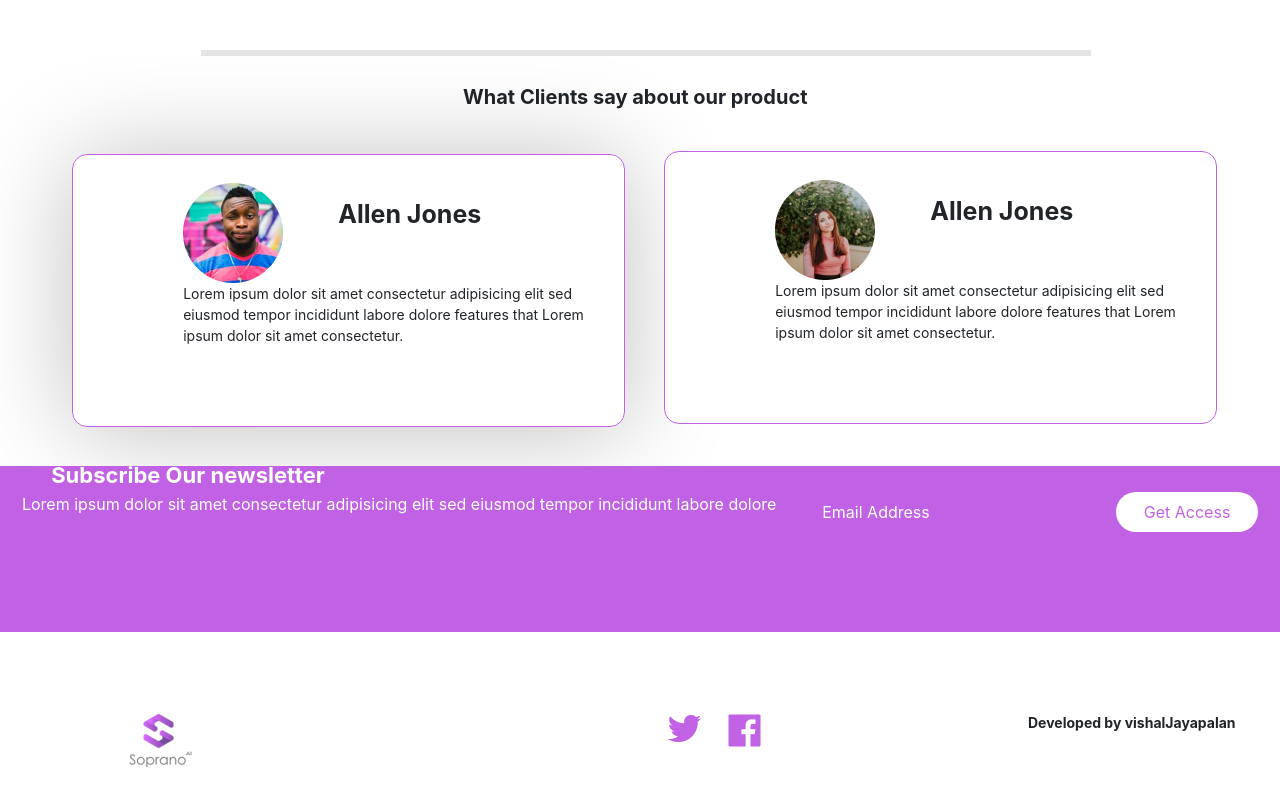
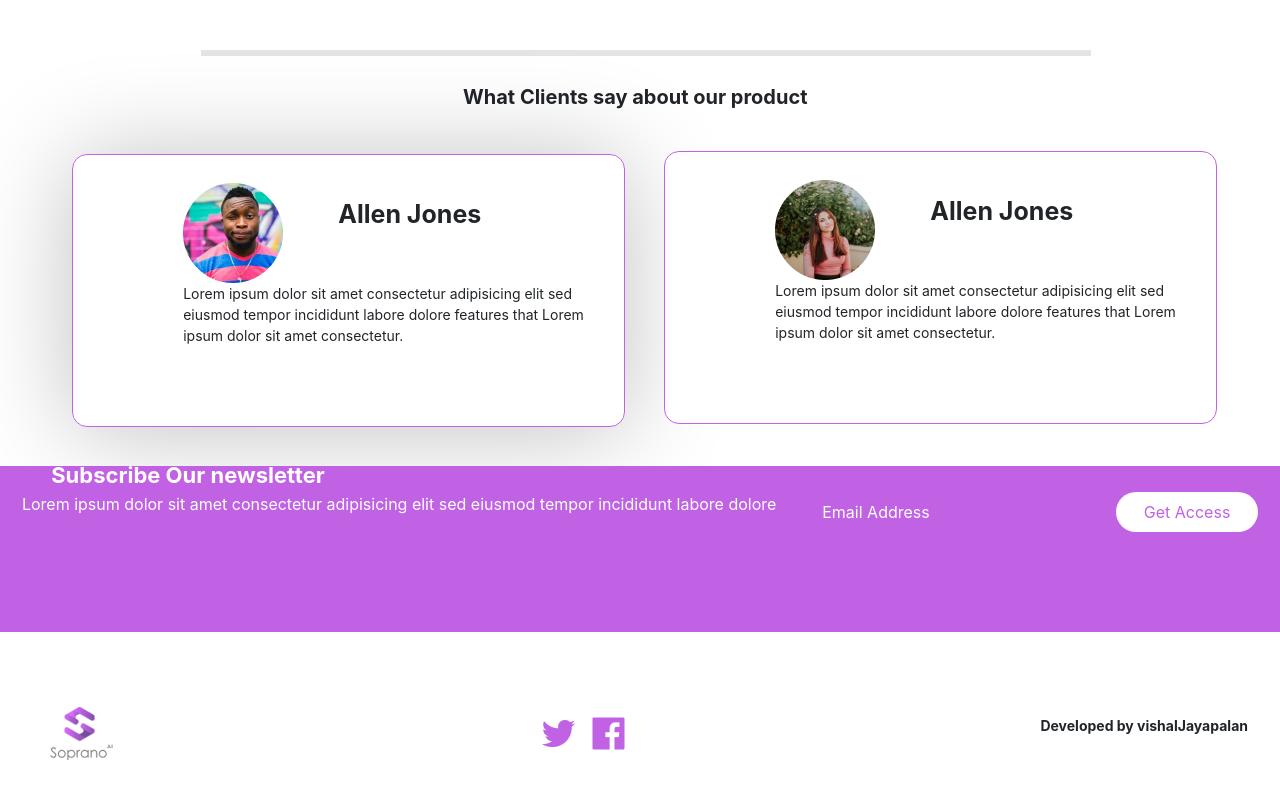
Before and after one commit to vishalJayapalan/singlePageClone, a React (Create React App) app in the folder frontend/: page / in a window 1280 px wide. Shown: the part 1907-2707 px from the top of the page. Built offline with nearby package versions, Linux system fonts and the light colour scheme.

Commit message:
added footer to trial page

```diff
--- a/frontend/src/components/Footer/Footer.css
+++ b/frontend/src/components/Footer/Footer.css
@@ -5,32 +5,36 @@
   left: 38px;
   top: 2574px;
   background: #FFFFFF;
+  display: flex;
+  justify-content: space-between;
+  align-items: center;
 }
 
 .footerLogo{
-  position: absolute;
+  /* position: absolute; */
   width: 87px;
   height: 53px;
-  left: 79px;
-  top: 47px;
+  /* left: 79px;
+  top: 47px; */
 }
 
 
 .twitterLogo{
-  position: absolute;
-  left: 629px;
-  top: 47px;
+  /* position: absolute; */
+  /* left: 629px;
+  top: 47px; */
 }
 
 .facebookLogo{
-  top: 47px;
-  position: absolute;
-  left: 690px
+  /* top: 47px; */
+  /* position: absolute; */
+  margin-left: 1em;
+  /* left: 690px */
 }
 .author{
-  top: 47px;
-  position: absolute;
-  left: 990px;
+  /* top: 47px; */
+  /* position: absolute; */
+  /* left: 990px; */
   font-style: normal;
   font-weight: bold;
   font-size: 14px;
--- a/frontend/src/components/Footer/Footer.js
+++ b/frontend/src/components/Footer/Footer.js
@@ -1,10 +1,14 @@
 import React from 'react'
 import './Footer.css'
 
-export default function Footer () {
+export default function Footer ({ page }) {
   return (
-    <footer className='footer'>
+    <footer
+      className='footer'
+      style={{ position: page ? 'static' : 'absolute' }}
+    >
       <img alt='Logo' className='footerLogo' src='/images/Logo.png'></img>
+      <div>
         <img
           alt='twitterIcon'
           className='twitterLogo'
@@ -15,6 +19,7 @@ export default function Footer () {
           className='facebookLogo'
           src='/images/Facebook.png'
         ></img>
+      </div>
       <p className='author'>Developed by vishalJayapalan</p>
     </footer>
   )
--- a/frontend/src/components/Pages/FreeTrailPage.js
+++ b/frontend/src/components/Pages/FreeTrailPage.js
@@ -1,7 +1,7 @@
 import React, { useState } from 'react'
 import Navbar from '../Navbar/Navbar'
 import TrailContent from '../TrailContent/TrailContent'
-// import Footer from '../Footer/Footer'
+import Footer from '../Footer/Footer'
 
 export default function FreeTrailPage () {
   const [trailContents] = useState([
@@ -62,7 +62,7 @@ export default function FreeTrailPage () {
           <TrailContent key={trailContent.id} trailContent={trailContent} />
         ))}
       </section>
-      {/* <Footer /> */}
+      <Footer page={'freetailContent'} />
     </div>
   )
 }
```
Also changed, not shown: 1 other file (tests, documents, lock files or other folders). Lines whose indentation alone changed are shown as unchanged.
